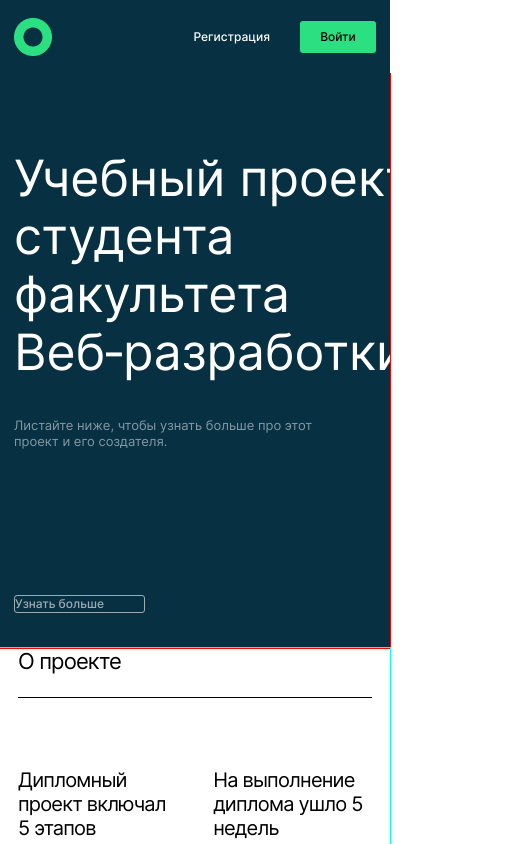
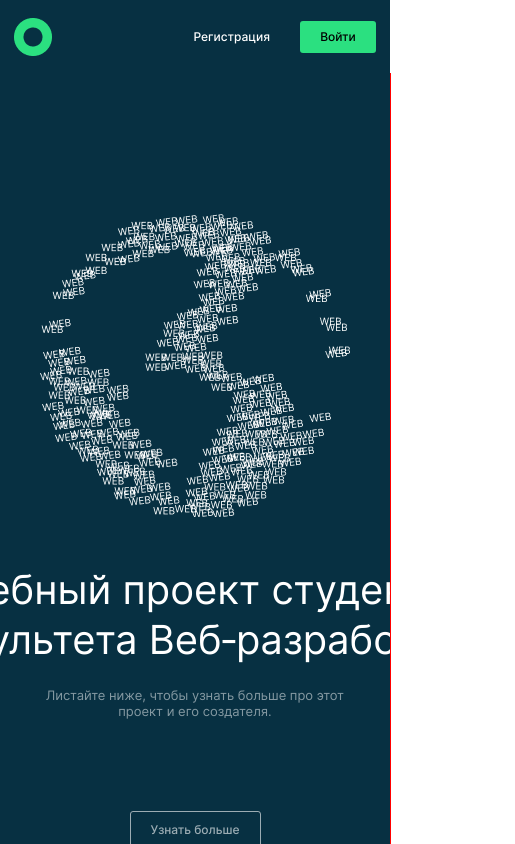
Before and after one commit to abljava/movies-explorer-frontend, a React (Create React App) app: page / in a window 390 px wide. Shown: the top 844 px of the page, 515 px wide, since content can reach past the window. Built offline with nearby package versions, Linux system fonts and the light colour scheme.

Commit message:
feat: добавить медаи 768

```diff
--- a/src/components/Promo/Promo.css
+++ b/src/components/Promo/Promo.css
@@ -10,6 +10,19 @@
   padding-bottom: 75px;
 }
 
+@media screen and (max-width: 1080px) {
+  .promo {
+    height: 850px;
+    flex-direction: column-reverse;
+    align-items: center;
+
+    padding-top: 140px;
+  }
+}
+
+@media screen and (max-width: 600px) {
+}
+
 .promo__text {
   display: flex;
   flex-direction: column;
@@ -20,13 +33,38 @@
   font-style: normal;
 }
 
+@media screen and (max-width: 1080px) {
+  .promo__text {
+    align-items: center;
+    justify-content: center;
+    text-align: center;
+  }
+}
+
+@media screen and (max-width: 600px) {
+  .promo__text {
+  }
+}
+
 .promo__header {
   color: #fff;
-  font-family: Inter;
   font-size: 50px;
   font-weight: 400;
   line-height: 1.16;
   margin: 0;
+}
+
+@media screen and (max-width: 1080px) {
+  .promo__header {
+    font-size: 40px;
+    line-height: 1.25; /* 125% */
+    margin-top: 48px;
+  }
+}
+
+@media screen and (max-width: 600px) {
+  .promo__header {
+  }
 }
 
 .promo__description {
@@ -38,7 +76,16 @@
   margin: 36px 0 0;
 }
 
+@media screen and (max-width: 1080px) {
+  .promo__description {
+    margin-top: 22px;
+  }
+}
+
 .promo__button {
+  display: flex;
+  justify-content: center;
+  align-items: center;
   width: 129px;
   height: 36px;
   margin-top: 146px;
@@ -51,10 +98,27 @@
   line-height: 1.33;
 }
 
+@media screen and (max-width: 1080px) {
+  .promo__button {
+    margin-top: 92px;
+  }
+}
+
 .promo__image {
   width: 310px;
   height: 304px;
   background-image: url(../../images/promo-logo.png);
   background-size: cover;
   background-repeat: no-repeat;
+  align-self: center;
 }
+
+@media screen and (max-width: 1080px) {
+  .promo__image {
+  }
+}
+
+@media screen and (max-width: 600px) {
+  .promo__image {
+  }
+}
--- a/src/components/Promo/Promo.js
+++ b/src/components/Promo/Promo.js
@@ -10,7 +10,7 @@ function Promo() {
       <div className='promo__text'>
         <h1 className='promo__header'>
           Учебный проект студента факультета
-          <br />
+
           Веб&#8209;разработки.
         </h1>
         <p className='promo__description'>
```
